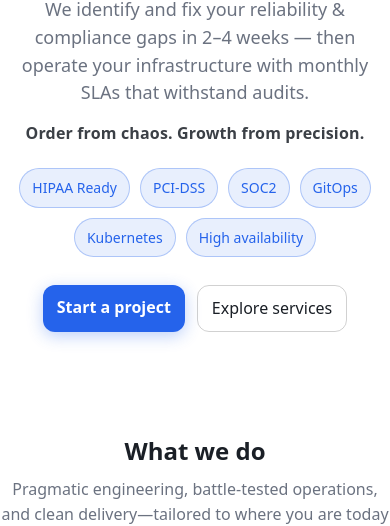
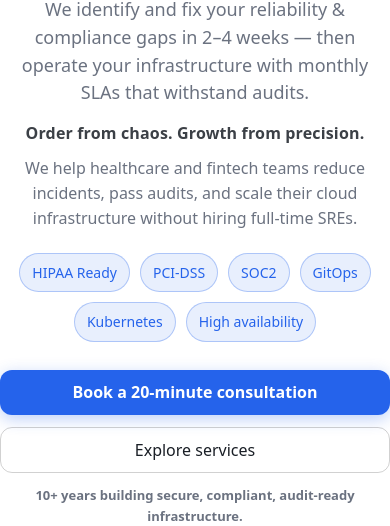
Before and after one commit to kkuyumjyan/risenix, a plain HTML site: page index.html in a window 390 px wide. Shown: the part 326-852 px from the top of the page. Drawn offline with Linux system fonts and the light colour scheme.

Commit message:
Add book meeting button

```diff
--- a/index.html
+++ b/index.html
@@ -206,11 +206,18 @@
         .eyebrow { color: var(--accent); font-weight:600; letter-spacing: .08em; text-transform: uppercase; font-size:12px; }
         h1 { font-size: clamp(32px, 5vw, 56px); margin: 12px 0 14px; line-height: 1.1; }
         .sub { max-width: 900px; margin: 0 auto 14px; color: var(--muted); font-size: 18px; }
-        .tagline { max-width: 820px; margin: 0 auto 22px; color: var(--text); font-size: 16px; font-weight: 600; letter-spacing: .01em; opacity: .85; }
+        .tagline { max-width: 820px; margin: 0 auto 10px; color: var(--text); font-size: 16px; font-weight: 600; letter-spacing: .01em; opacity: .85; }
+        .value-line { max-width: 920px; margin: 0 auto 22px; color: var(--muted); font-size: 16px; }
         .badges { display:flex; gap:10px; justify-content:center; flex-wrap:wrap; margin: 10px 0 28px; }
         .badge { border:1px solid rgba(37,99,235,0.3); color: var(--accent); padding:8px 12px; border-radius:999px; font-size:14px; background: rgba(37,99,235,0.1); font-weight:500; }
 
-        .hero-actions { display:flex; gap:12px; justify-content:center; flex-wrap:wrap; margin-top: 10px; }
+        .hero-actions { display:grid; grid-template-columns: auto auto; gap:12px; justify-content:center; align-items:start; margin-top: 10px; }
+        .cta-proof { grid-column: 1; justify-self:center; font-size: 13px; color: var(--muted); font-weight: 600; }
+        @media (max-width: 640px) {
+            .hero-actions { grid-template-columns: 1fr; }
+            .hero-actions > a { justify-self: stretch; text-align:center; }
+            .cta-proof { grid-column: 1; }
+        }
         .btn-outline { border:1px solid rgba(0,0,0,0.18); padding:10px 14px; border-radius:12px; color: var(--text); }
         .btn-outline:hover { background: rgba(0,0,0,0.04); text-decoration:none; }
 
@@ -248,6 +255,7 @@
 
         /* Contact */
         .contact { text-align:center; }
+        .contact-actions { display:flex; flex-direction:column; align-items:center; gap:10px; margin-top: 8px; }
         .contact .mail { display:inline-flex; align-items:center; gap:10px; padding: 12px 16px; border-radius: 14px; background: var(--bg-2); border:1px solid rgba(0,0,0,0.08); font-weight:700; }
         .contact small { display:block; color: var(--muted); margin-top:10px; }
 
@@ -284,6 +292,7 @@
         <h1>Compliance-Driven SRE &amp; DevOps for Healthcare &amp; Fintech</h1>
         <p class="sub">We identify and fix your reliability &amp; compliance gaps in 2–4 weeks — then operate your infrastructure with monthly SLAs that withstand audits.</p>
         <p class="tagline">Order from chaos. Growth from precision.</p>
+        <p class="value-line">We help healthcare and fintech teams reduce incidents, pass audits, and scale their cloud infrastructure without hiring full-time SREs.</p>
         <div class="badges">
             <span class="badge">HIPAA Ready</span>
             <span class="badge">PCI-DSS</span>
@@ -293,8 +302,9 @@
             <span class="badge">High availability</span>
         </div>
         <div class="hero-actions">
-            <a class="cta" href="#contact">Start a project</a>
+            <a class="cta" href="https://calendly.com/karapet-kuyumjyan/30min" target="_blank" rel="noopener">Book a 20-minute consultation</a>
             <a class="btn-outline" href="#services">Explore services</a>
+            <div class="cta-proof">10+ years building secure, compliant, audit-ready infrastructure.</div>
         </div>
     </section>
 
@@ -425,9 +435,12 @@
     <section id="contact" class="section wrap contact">
         <h2>Let's talk</h2>
         <p class="lead">Tell us where things hurt—or where you want to go next. We'll bring calm, clarity, and momentum.</p>
-        <a class="mail" href="mailto:hello@risenix.io" aria-label="Email hello at risenix dot io">
-            ✉️ hello@risenix.io
-        </a>
+        <div class="contact-actions">
+            <a class="cta" href="https://calendly.com/karapet-kuyumjyan/30min" target="_blank" rel="noopener">Book a 20-minute consultation</a>
+            <a class="mail" href="mailto:hello@risenix.io" aria-label="Email hello at risenix dot io">
+                ✉️ hello@risenix.io
+            </a>
+        </div>
         <small>Prefer Telegram/WhatsApp? Add a note in your email and we'll follow up.</small>
     </section>
 </main>
```
